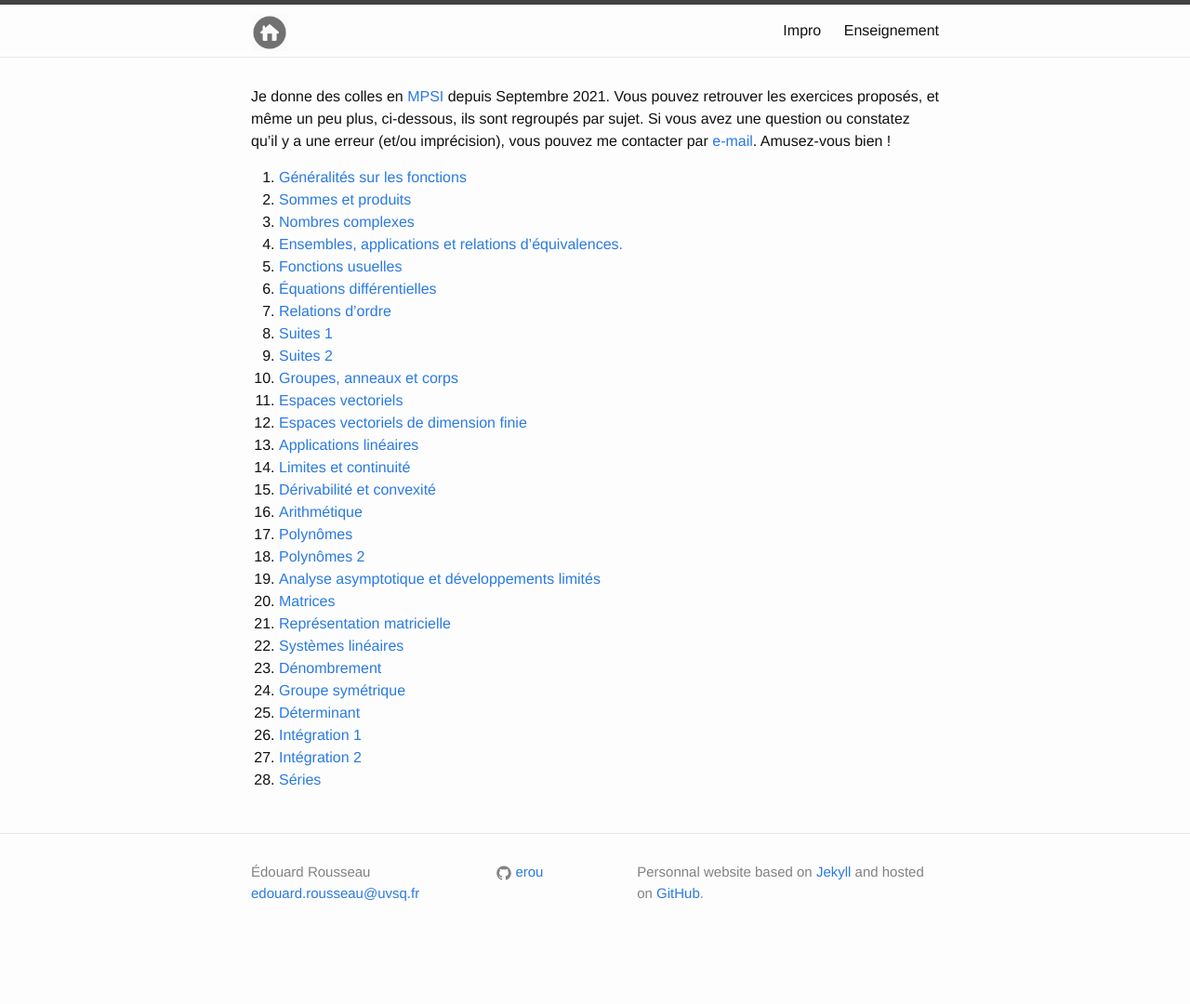
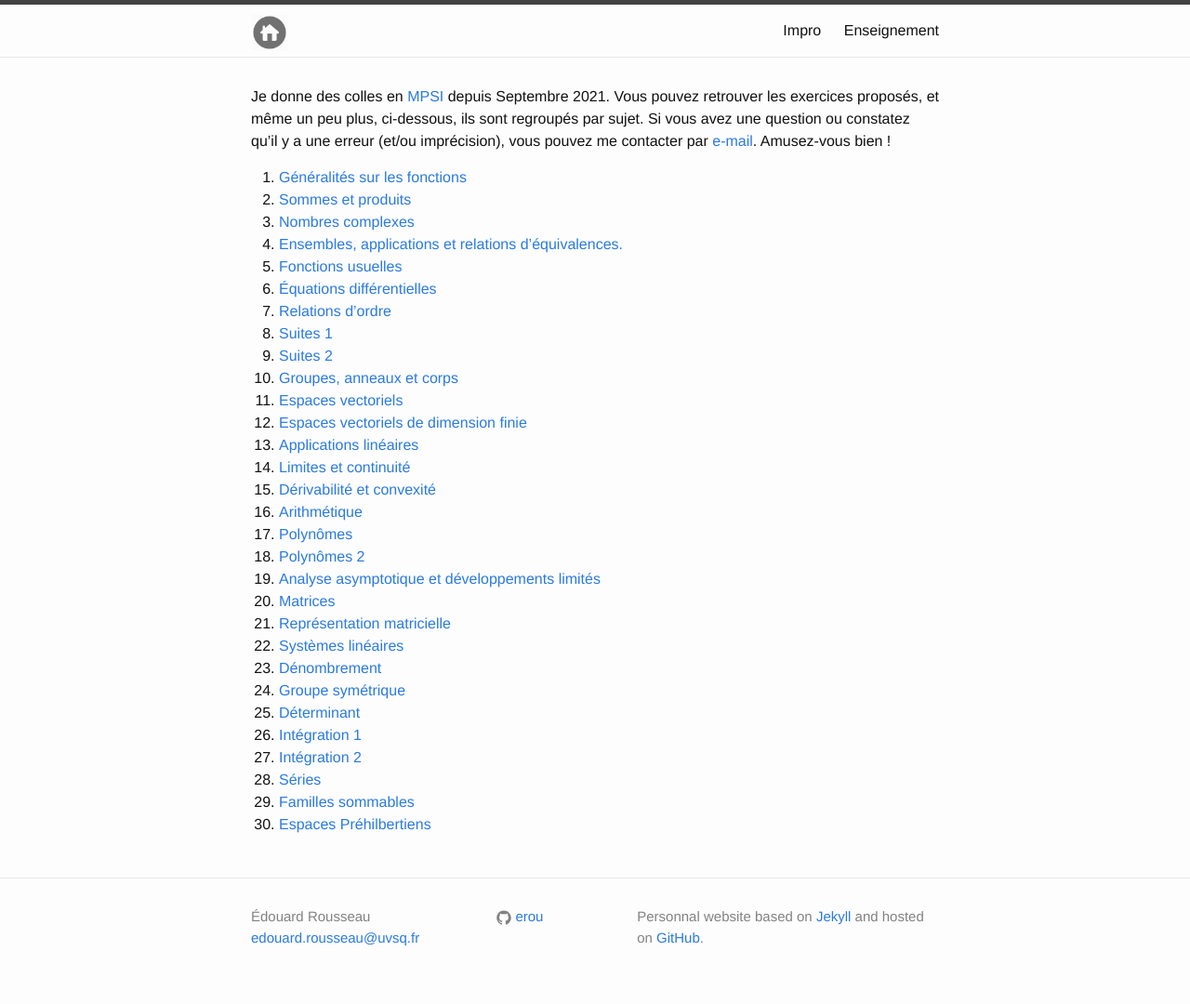
Before and after one commit to erou/erou.github.io, a Jekyll site: the page built from teaching/colles/parcdesloges/mpsi.md, in a window 1280 px wide. Shown: the whole page at 93% size. Built offline with Jekyll 4.4.1, drawn with Linux system fonts in a browser that asks for light colours; before the commit the page ends 1032 px from its top, so only the background shows below that.

Commit message:
last files for the colles

```diff
--- a/teaching/colles/parcdesloges/mpsi.md
+++ b/teaching/colles/parcdesloges/mpsi.md
@@ -69,3 +69,7 @@ constatez qu'il y a une erreur (et/ou imprécision), vous pouvez me contacter pa
    "/Integration2.pdf" }})
 28. [Séries]({{ page.url | append:
    "/Series.pdf" }})
+29. [Familles sommables]({{ page.url | append:
+   "/FamillesSommables.pdf" }})
+30. [Espaces Préhilbertiens]({{ page.url | append:
+   "/EspacePrehilb.pdf" }})
```
Also changed, not shown: 2 other files.
